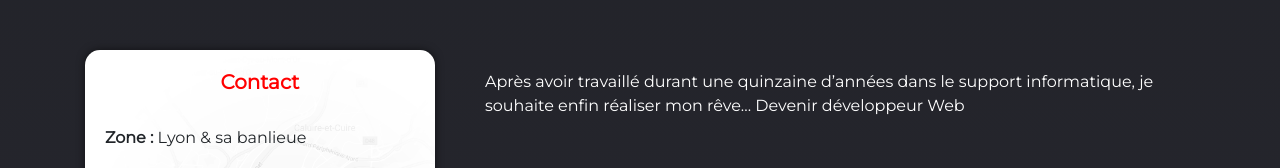
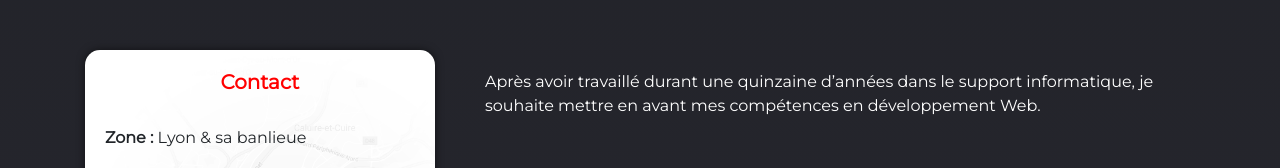
Before and after one commit to Olivier9925/CV-Online, a React (Create React App) app: page / in a window 1280 px wide. Shown: the part 375-543 px from the top of the page. Built offline with nearby package versions, Linux system fonts and the light colour scheme.

Commit message:
manifest ok

```diff
--- a/package.json
+++ b/package.json
@@ -1,5 +1,5 @@
 {
-  "name": "cvonline",
+  "name": "CV Olivier ALLARD-JACQUIN",
   "version": "0.1.0",
   "private": true,
   "dependencies": {
--- a/src/components/profil.jsx
+++ b/src/components/profil.jsx
@@ -15,13 +15,10 @@ const Profil = props => {
           borderRadius: "15px"
         }}
       >
-
-
         <CardText className="text-left">
-
           Après avoir travaillé durant une quinzaine d’années dans le support
-          informatique, je souhaite enfin réaliser mon rêve... Devenir
-          développeur Web
+          informatique, je souhaite mettre en avant mes compétences en
+          développement Web.
         </CardText>
       </Card>
     </>
```
Also changed, not shown: public/manifest.json.
